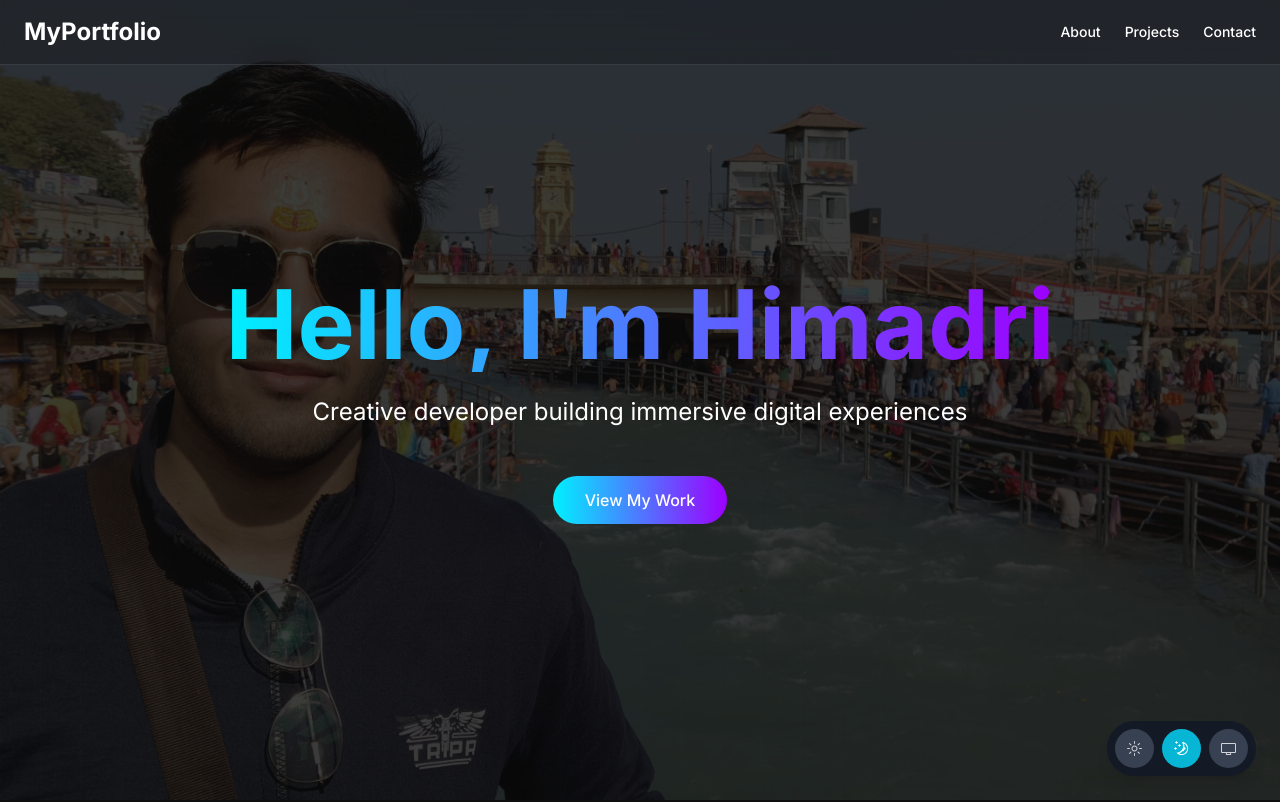
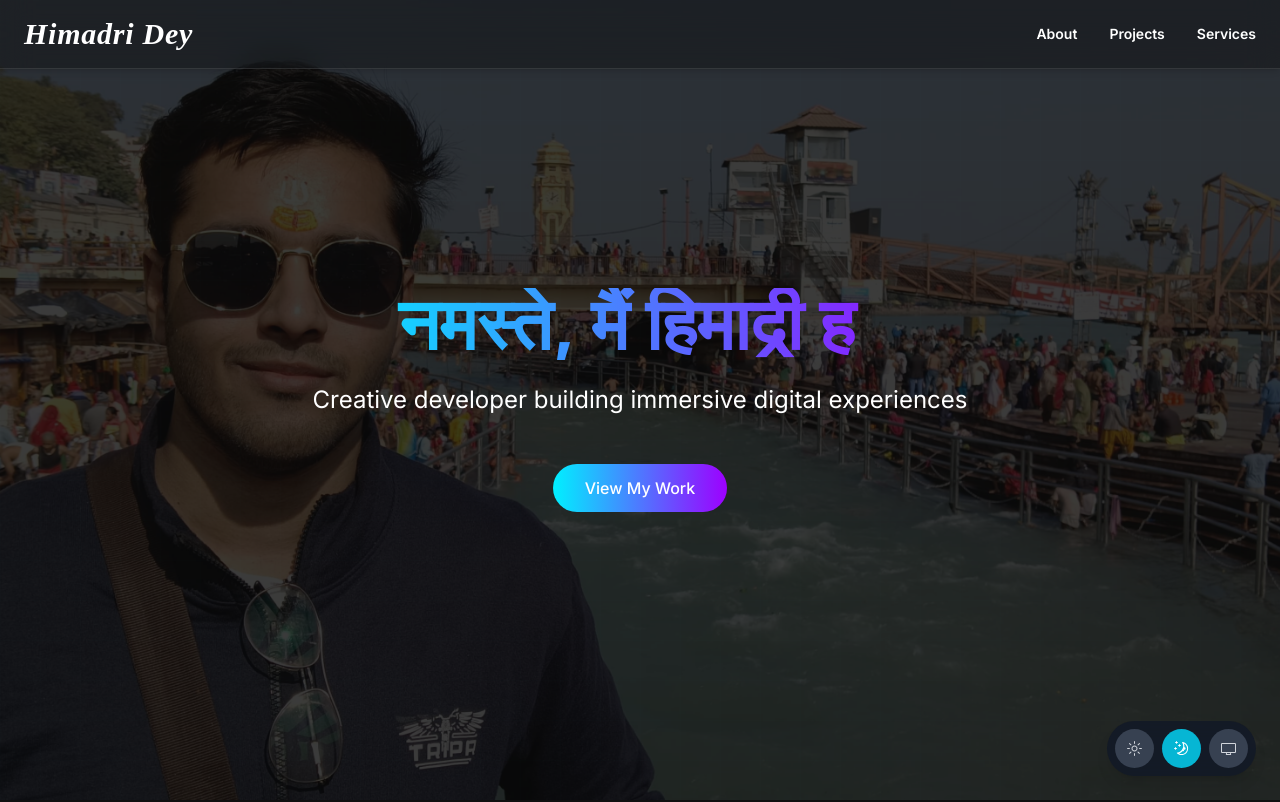
Before and after one commit to ThisIsHD/myapp, a Next.js app: page / in a window 1280 px wide. Shown: the top 802 px of the page. Built offline with nearby package versions, Linux system fonts and the light colour scheme.

Commit message:
added the files

```diff
--- a/app/Projects/page.tsx
+++ b/app/Projects/page.tsx
@@ -30,8 +30,8 @@ const projects = [
 • Implements RESTful API architecture for complaint submission and status tracking across multiple government portals.
 • Integrated Twilio API for real-time SMS/WhatsApp updates to users and automated authority notifications.
 • Uses MongoDB for structured complaint storage and efficient querying with indexing for performance optimization.`,
-    github: 'https://github.com/yourusername/citizens-advocate',
-    live: 'https://citizens-advocate.vercel.app',
+    github: 'https://github.com/ThisIsHD/citizenadvocatefrontend',
+    live: 'https://citiadvofront.onrender.com/',
     tech: ['React','Express', 'Node.js', 'MongoDB', 'Docker' , 'Kubernetes','OAuth2'],
   },
   {
@@ -40,9 +40,20 @@ const projects = [
 • Integrated NASA Open APIs (APOD, EPIC, and NeoWs) to fetch live astronomical data and enrich celestial object information.
 • Uses React for component-based UI structure and state management of planetary interactions and tooltips.
 • Implements responsive design and optimized asset loading using dynamic imports and lazy loading techniques.`,
-    github: 'https://github.com/yourusername/solar-system-explorer',
-    live: 'https://solar-explorer.vercel.app',
+    github: '',
+    live: 'https://nasa-spaceapps-project.vercel.app/',
     tech: ['Three.js', 'React','Express', 'Node.js' , 'MongoDB', 'NASA API'],
+  },
+  {
+    name: 'DisasterForecast - Disaster Forecast Application',
+    description:
+     `• Built with Flask backend providing RESTful APIs for real-time disaster prediction using AI/ML models trained on historical climate and geospatial data.
+• React frontend integrated with Leaflet.js for interactive map rendering of disaster-prone zones and live alerts.
+• Utilizes external APIs (IMD, NASA, USGS) for real-time earthquake, flood, and cyclone data aggregation.
+• Stores structured data in MongoDB with geospatial indexing for efficient querying and prediction modeling.`,
+    github: 'https://github.com/ThisIsHD/ForecastFrontend',
+    live: 'https://forecast-frontend-iwid.vercel.app/',
+    tech: ['Flask', 'React', 'OpenStreetMaps', 'MongoDB', 'Python AI'],
   },
   {
     name: 'MedAssist- Medical Assistance',
@@ -51,9 +62,20 @@ const projects = [
 • Implements a real-time appointment scheduling system using WebSockets (Socket.io) for instant updates and conflict resolution.
 • Integrated push notifications and email alerts using Firebase Cloud Messaging (FCM) and Nodemailer for timely reminders.
 • Utilizes Tailwind CSS for responsive design and Prisma ORM for type-safe database access and scheduling logic.`,
-    github: 'https://github.com/yourusername/citizens-advocate',
-    live: 'https://citizens-advocate.vercel.app',
+    github: 'https://github.com/ThisIsHD/medassist',
+    live: '',
     tech: ['Next.js'],
+  },
+  {
+    name: 'KartLand - Your ECommerce App',
+    description:
+      `• Built with MERN stack (MongoDB, Express.js, React, Node.js) and styled using Tailwind CSS for a responsive, modern UI.
+• Implements RESTful API architecture for complaint submission and status tracking across multiple government portals.
+• Integrated Twilio API for real-time SMS/WhatsApp updates to users and automated authority notifications.
+• Uses MongoDB for structured complaint storage and efficient querying with indexing for performance optimization.`,
+    github: 'https://github.com/ThisIsHD/Kartland',
+    live: 'https://vocal-jalebi-1fe44f.netlify.app/',
+    tech: ['React','Express', 'Node.js', 'MongoDB', 'Docker' , 'Kubernetes','OAuth2'],
   },
    {
     name: 'MediChain —  Medical Record System',
@@ -65,8 +87,8 @@ const projects = [
 • PostgreSQL/MySQL + MongoDB for metadata & Redis for caching.
 • Deployed on AWS/GCP with autoscaling via Docker and Kubernetes.`,
 
-    github: 'https://github.com/yourusername/medi-chain',
-    live: 'https://medi-chain.in',
+    github: 'https://github.com/ThisIsHD/Medi-Chain',
+    live: 'https://medi-chain-eight.vercel.app/',
     tech: [
       'React',
       'Node.js',
--- a/components/About/AboutSection.tsx
+++ b/components/About/AboutSection.tsx
@@ -114,7 +114,7 @@ export default function AboutSection() {
 
               {/* Download Resume Button */}
               <a
-                href="/documents/Himadri_Resume.pdf"
+                href="/documents/Resume_HimadriDey.pdf"
                 download
                 className="bg-blue-400 hover:bg-blue-500 text-black font-semibold py-2 px-6 rounded-lg transition duration-300"
               >
--- a/components/Hero/HeroMotion.tsx
+++ b/components/Hero/HeroMotion.tsx
@@ -4,8 +4,37 @@ import { motion } from 'framer-motion';
 import { neonPulseVariant, staggerContainer } from '@/lib/animations';
 import { AnimatedButton } from '@/components/ui/AnimatedButton';
 import Navbar from '@/components/Navbar/Navbar';
+import Link from 'next/link';
+import { useEffect, useState } from 'react';
 
 export default function HeroMotion() {
+  const greetings = ['হ্যালো, আমি হিমাদ্রি', 'नमस्ते, मैं हिमाद्री हूँ', "Hello, I'm Himadri"];
+  const [currentText, setCurrentText] = useState('');
+  const [greetingIndex, setGreetingIndex] = useState(0);
+  const [charIndex, setCharIndex] = useState(0);
+
+  useEffect(() => {
+    const currentGreeting = greetings[greetingIndex];
+
+    if (charIndex < currentGreeting.length) {
+      const timeout = setTimeout(() => {
+        setCurrentText(prev => prev + currentGreeting[charIndex]);
+        setCharIndex(prev => prev + 1);
+      }, 100); // Typing speed
+
+      return () => clearTimeout(timeout);
+    } else {
+      // Wait before switching to next language
+      const pause = setTimeout(() => {
+        setCurrentText('');
+        setCharIndex(0);
+        setGreetingIndex((greetingIndex + 1) % greetings.length);
+      }, 2000); // Pause after full text
+
+      return () => clearTimeout(pause);
+    }
+  }, [charIndex, greetingIndex]);
+
   return (
     <motion.section
       className="relative h-screen w-full flex items-center justify-center overflow-hidden"
@@ -13,47 +42,40 @@ export default function HeroMotion() {
       initial="hidden"
       animate="show"
     >
-      {/* ✅ Transparent Navbar */}
       <Navbar />
 
-      {/* ✅ Neon Grid Background */}
       <div className="absolute inset-0 bg-grid-neon opacity-10 z-0" />
-
-      {/* ✅ Dark Overlay */}
       <div className="absolute inset-0 bg-black/40 z-0" />
-
-      {/* ✅ Image Overlay */}
       <div className="absolute inset-0 z-0">
         <img
-          src="/images/Image-Overlay.jpeg" // ⬅️ Replace with your actual image path
+          src="/images/Image-Overlay.jpeg"
           alt="Hero Overlay"
           className="w-full h-full object-cover opacity-20"
         />
       </div>
 
-      {/* ✅ Hero Content */}
       <motion.div className="text-center z-10">
         <motion.h1
-          className="text-6xl md:text-8xl font-bold mb-6 bg-clip-text text-transparent bg-gradient-to-r from-cyan-400 to-purple-500"
+          className="text-5xl md:text-7xl font-bold mb-6 bg-clip-text text-transparent bg-gradient-to-r from-cyan-400 to-purple-500"
           variants={neonPulseVariant}
         >
-          Hello, I'm Himadri
+          {currentText}
+          <span className="animate-pulse">|</span> {/* blinking cursor */}
         </motion.h1>
 
         <motion.p
-          className="text-xl md:text-2xl max-w-2xl mx-auto text-white-300"
+          className="text-xl md:text-2xl max-w-2xl mx-auto text-white/100"
           variants={neonPulseVariant}
         >
           Creative developer building immersive digital experiences
         </motion.p>
 
-        <motion.div
-          variants={neonPulseVariant}
-          className="mt-12"
-        >
-          <AnimatedButton>
-            View My Work
-          </AnimatedButton>
+        <motion.div variants={neonPulseVariant} className="mt-12">
+          <Link href="/Projects">
+            <AnimatedButton>
+              View My Work
+            </AnimatedButton>
+          </Link>
         </motion.div>
       </motion.div>
     </motion.section>
--- a/components/Navbar/Navbar.tsx
+++ b/components/Navbar/Navbar.tsx
@@ -8,14 +8,35 @@ export default function Navbar() {
       initial={{ opacity: 0, y: -20 }}
       animate={{ opacity: 1, y: 0 }}
       transition={{ duration: 0.6 }}
-      className="fixed top-0 left-0 w-full z-20 backdrop-blur-md bg-black/20 border-b border-white/10"
+      className="fixed top-0 left-0 w-full z-20 bg-black/30 backdrop-blur-lg border-b border-white/10 shadow-md"
     >
       <div className="max-w-7xl mx-auto px-6 py-4 flex items-center justify-between">
-        <h1 className="text-white text-2xl font-bold">MyPortfolio</h1>
-        <div className="space-x-6 text-white text-sm font-medium">
-          <Link href="#about">About</Link>
-          <Link href="/Projects">Projects</Link>
-          <Link href="#contact">Contact</Link>
+
+        {/* 🖋️ Stylish Signature Name */}
+        <h1 className="text-3xl font-bold text-white font-[cursive] tracking-wide italic">
+          Himadri Dey
+        </h1>
+
+        {/* 🧭 Navigation Links */}
+        <div className="space-x-8 text-white text-sm font-semibold">
+          <Link
+            href="#about"
+            className="hover:text-cyan-400 transition-colors duration-300"
+          >
+            About
+          </Link>
+          <Link
+            href="/Projects"
+            className="hover:text-purple-400 transition-colors duration-300"
+          >
+            Projects
+          </Link>
+          <Link
+            href="#services"
+            className="hover:text-pink-400 transition-colors duration-300"
+          >
+            Services
+          </Link>
         </div>
       </div>
     </motion.nav>
```
Also changed, not shown: 1 other file (tests, documents, lock files or other folders).
